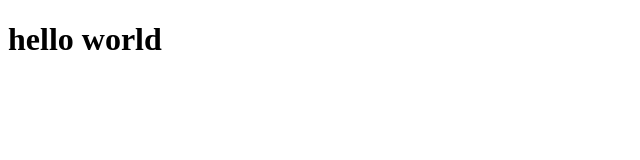
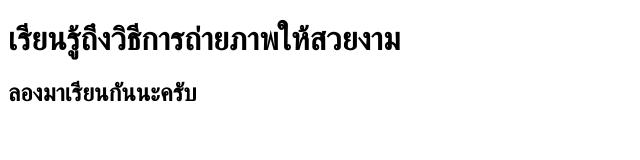
Before and after one commit to wsugree/testgit, a plain HTML site: page index.html in a window 1280 px wide. Shown: the whole page, without its empty margins (0-640 px from the left). Drawn offline with Linux system fonts and the light colour scheme.

Commit message:
Update index.html

```diff
--- a/index.html
+++ b/index.html
@@ -1,6 +1,7 @@
 <!DOCTYPE html>
 <html lang=en">
-</head>
+</head><title>Photograpy Learning</title>
 <body>
-<h1>hello world</h1>
+<h1>เรียนรู้ถึงวิธีการถ่ายภาพให้สวยงาม</h1>
+<h2>ลองมาเรียนกันนะครับ</h2>
 </body>
```
